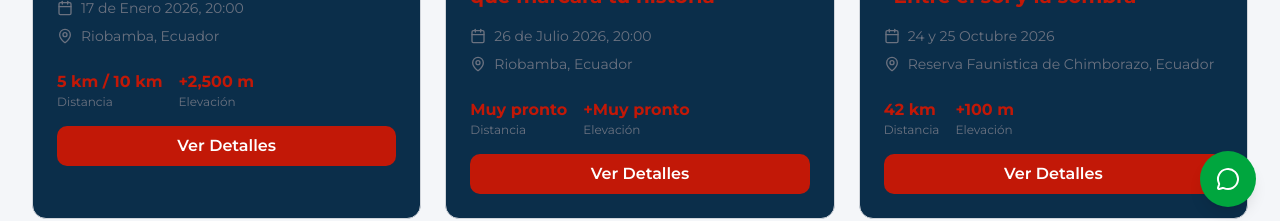
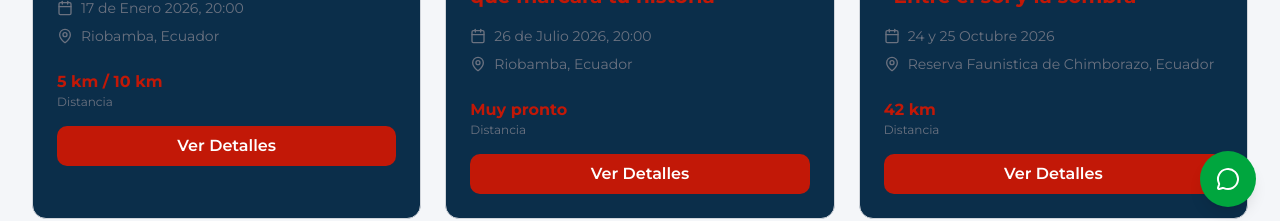
Before and after one commit to Lemito66/landing-page-trail, a Next.js app: page /eventos in a window 1280 px wide. Shown: the part 569-790 px from the top of the page. Built offline with nearby package versions, Linux system fonts and the light colour scheme.

Commit message:
Remove elevation and participants fields from event modal and events grid; update event difficulty and descriptions.

```diff
--- a/components/event-modal.tsx
+++ b/components/event-modal.tsx
@@ -58,16 +58,8 @@ export function EventModal({ event, isOpen, onClose }: EventModalProps) {
                   <div className="font-bold text-accent text-lg">{event.distance}</div>
                 </div>
                 <div className="bg-background p-4 rounded-lg border border-border">
-                  <div className="text-sm text-muted-foreground mb-1">Elevación</div>
-                  <div className="font-bold text-accent text-lg">+{event.elevation}</div>
-                </div>
-                <div className="bg-background p-4 rounded-lg border border-border">
                   <div className="text-sm text-muted-foreground mb-1">Dificultad</div>
                   <div className="font-bold text-accent text-lg">{event.difficulty}</div>
-                </div>
-                <div className="bg-background p-4 rounded-lg border border-border">
-                  <div className="text-sm text-muted-foreground mb-1">Participantes</div>
-                  <div className="font-bold text-accent text-lg">{event.participants}</div>
                 </div>
                 <div className="bg-background p-4 rounded-lg border border-border">
                   <div className="text-sm text-muted-foreground mb-1">Fecha</div>
--- a/components/events-grid.tsx
+++ b/components/events-grid.tsx
@@ -65,10 +65,6 @@ export function EventsGrid() {
                         <div className="font-bold text-accent">{evt.distance}</div>
                         <div className="text-xs text-muted-foreground">Distancia</div>
                       </div>
-                      <div>
-                        <div className="font-bold text-accent">+{evt.elevation}</div>
-                        <div className="text-xs text-muted-foreground">Elevación</div>
-                      </div>
                     </div>
 
                     <button
--- a/constants/events.constants.tsx
+++ b/constants/events.constants.tsx
@@ -8,9 +8,7 @@ export const EVENTS: Event[] = [
     dateObject: "2026-01-17",
     location: "Riobamba, Ecuador",
     distance: "5 km / 10 km",
-    elevation: "2,500 m",
-    difficulty: "Extremo",
-    participants: "500+",
+    difficulty: "Facil / Moderado",
     description: `Un evento urbano lleno de energía y propósito, con distancias de 5 km y 10 km, que se realizará en Riobamba el sábado 17 de enero de 2026 a las 20h00. Una carrera nocturna que une a la comunidad en torno a la solidaridad, el movimiento y el orgullo de nuestra tierra. Un recorrido donde cada kilómetro se convierte en un acto de apoyo, esperanza y transformación social.`,
     image: "/chimborazo-ploma.jpg",
     inscriptionLink: "https://forms.gle/iaQSyQfdXALnW1Fr8",
@@ -22,11 +20,12 @@ export const EVENTS: Event[] = [
     dateObject: "2026-07-26",
     location: "Riobamba, Ecuador",
     distance: "Muy pronto",
-    elevation: "Muy pronto",
     difficulty: "",
-    participants: "",
-    description: `Una experiencia de alta resistencia y conexión con la naturaleza, prevista para octubre de 2026 en la majestuosa Reserva de Producción Faunística del Chimborazo. Aquí, los corredores desafían los contrastes del páramo andino, atravesando los dominios del nevado Chimborazo y el Carihuairazo, dos titanes que resguardan historias de viento, silencio y grandeza.
-      Un trail pensado para quienes buscan superarse, sentir la inmensidad del paisaje y vivir un reto épico entre sombras, luz y altura.`,
+    description: `Duatlón Río 2026 será el primer duatlón urbano de Riobamba, un hito deportivo que inaugura la disciplina multisport en la ciudad. La competencia se desarrollará íntegramente en un circuito urbano, bajo la modalidad sprint: 5 km de running, 20 km de ciclismo y 2,5 km finales de carrera, diseñada para atletas que buscan velocidad, estrategia y eficiencia en las transiciones.
+    A más de 2.700 metros de altitud, Riobamba —capital de la provincia de Chimborazo— ofrece un escenario único donde el deporte se integra con la historia, la cultura y el dinamismo urbano. Sus avenidas, espacios públicos y el imponente entorno andino convierten al duatlón en una experiencia técnica y exigente, con proyección nacional.
+    Duatlón Río 2026 representa innovación deportiva, activación de la ciudad y una nueva etapa para los eventos de resistencia y velocidad en el corazón de los Andes.
+    La carrera que marcará tu historia.
+    `,
     image: "/chimborazo-ploma.jpg",
     inscriptionLink: ""
   },
@@ -37,9 +36,7 @@ export const EVENTS: Event[] = [
     dateObject: "2026-10-24",
     location: "Reserva Faunistica de Chimborazo, Ecuador",
     distance: "42 km",
-    elevation: "100 m",
     difficulty: "Avanzado",
-    participants: "400+",
     description: "Una experiencia única en el desierto ecuatoriano. Resistencia pura bajo el sol ardiente.",
     image: "/chimborazo-ploma.jpg",
     inscriptionLink: ""
--- a/interface/events.interface.tsx
+++ b/interface/events.interface.tsx
@@ -5,9 +5,7 @@ export interface Event {
     dateObject: string
     location: string
     distance: string
-    elevation: string
     difficulty: string
-    participants: string
     description: string
     image: string,
     inscriptionLink?: string
```
